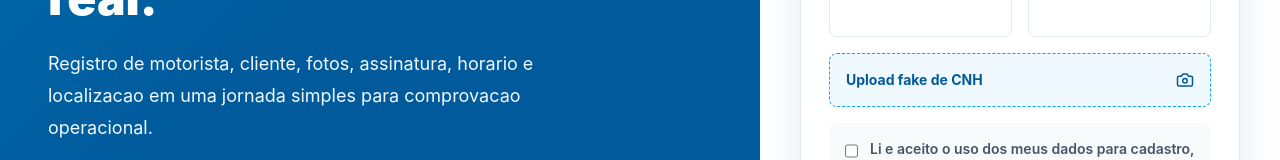
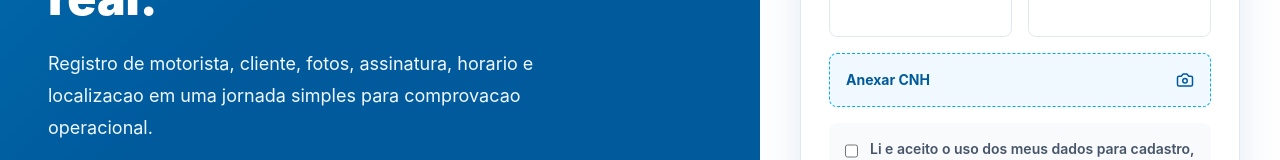
Before and after one commit to TIGTM/appmarratransportes, a React (Vite) app: page / in a window 1280 px wide. Both pictures are taken after a click on the button "Cadastrar motorista". Shown: the part 407-567 px from the top of the page. Built offline with nearby package versions, Linux system fonts and the light colour scheme.

Commit message:
Polish production labels

```diff
--- a/index.html
+++ b/index.html
@@ -3,7 +3,7 @@
   <head>
     <meta charset="UTF-8" />
     <meta name="viewport" content="width=device-width, initial-scale=1.0" />
-    <title>Marra Transportes | Prototipo</title>
+    <title>Marra Transportes | App de Entregas</title>
   </head>
   <body>
     <div id="root"></div>
--- a/src/App.tsx
+++ b/src/App.tsx
@@ -562,7 +562,7 @@ function RegisterScreen({ onBack, onSave }: { onBack: () => void; onSave: (drive
           <Field label="Placa do veiculo" value={driver.plate} onChange={(value) => update('plate', value.toUpperCase())} required />
         </div>
         <label className="mt-4 flex cursor-pointer items-center justify-between rounded-lg border border-dashed border-marra-secondary bg-sky-50 px-4 py-4 text-sm font-bold text-marra-primary">
-          <span>{cnhFileName || 'Upload fake de CNH'}</span>
+          <span>{cnhFileName || 'Anexar CNH'}</span>
           <input
             type="file"
             className="hidden"
```
